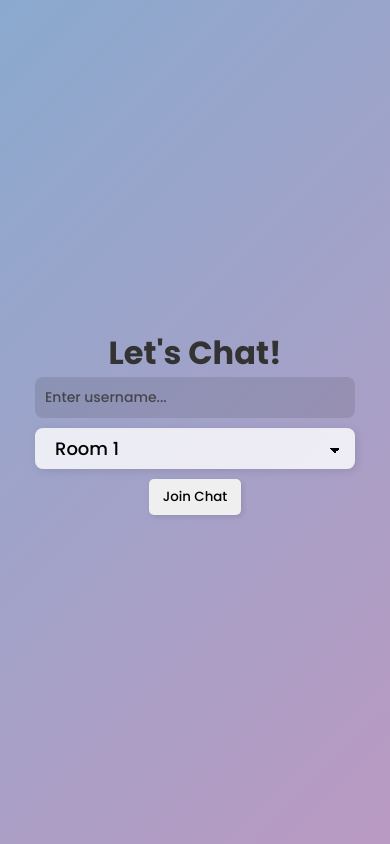
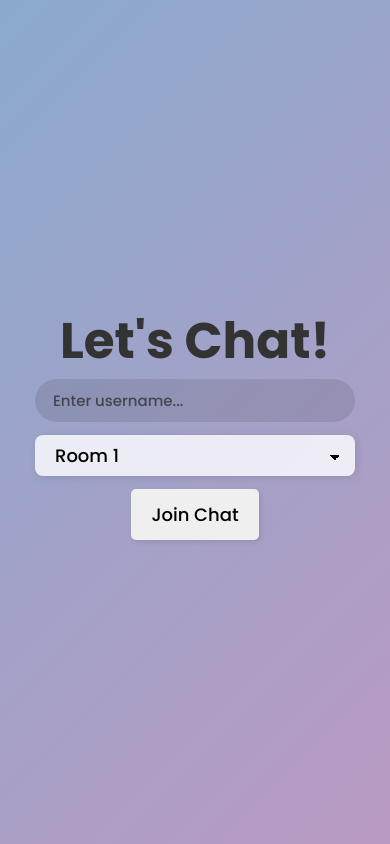
Before and after one commit to csabbah/realtime-chat-app, a Node server app: page / in a window 390 px wide. Run offline with Node 20, Linux system fonts and the light colour scheme; some libraries are stand-ins or nearby versions.

Commit message:
Updated CSS for input, button and h1 elements

```diff
--- a/Public/css/style.css
+++ b/Public/css/style.css
@@ -1,10 +1,10 @@
 @font-face {
   font-family: 'PoppinsHeader';
-  src: url('../public/Fonts/Poppins/Poppins-Bold.ttf');
+  src: url('./Fonts/Poppins/Poppins-Bold.ttf');
 }
 @font-face {
   font-family: 'PoppinsBody';
-  src: url('../public/Fonts/Poppins/Poppins-Medium.ttf');
+  src: url('./Fonts/Poppins/Poppins-Medium.ttf');
 }
 
 body {
@@ -61,7 +61,6 @@ textarea::placeholder {
   opacity: 0.8;
 }
 
-input,
 textarea,
 select {
   font-size: 18px;
@@ -72,6 +71,17 @@ select {
   border: none;
   border-radius: 8px;
 }
+
+input {
+  font-size: 18px;
+  resize: none;
+  color: black;
+  width: 80vw;
+  padding: 10px 18px;
+  border: none;
+  border-radius: 50px;
+}
+
 input,
 textarea {
   background-color: rgba(0, 0, 0, 0.1);
@@ -103,9 +113,9 @@ button {
   box-shadow: 2px 2px 5px 0 rgba(0, 0, 0, 0.1);
 }
 
-/* #main-wrapper {
-  overflow: hidden;
-} */
+.join-container h1 {
+  font-size: 50px;
+}
 /* ------------- Homepage CSS */
 
 .join-container {
@@ -130,7 +140,7 @@ button {
 }
 
 .form-control select {
-  margin: 10px 0;
+  margin: 13px 0;
 }
 
 /* ------------- Chat page CSS */
@@ -265,14 +275,16 @@ button {
 .submit-btn {
   background-color: rgb(0, 162, 255);
   color: white;
-  padding: 11px 17px;
+  border-radius: 100px;
+  padding: 10px 15px;
+  margin-left: 5px;
+}
+.join-chat {
+  font-size: 18px;
+  padding: 12px 20px;
 }
 
 @media (max-width: 700px) {
-  .submit-btn {
-    padding: 7px 15px;
-  }
-
   #empty {
     display: none;
   }
@@ -281,13 +293,13 @@ button {
   }
 
   input {
-    font-size: 14px;
+    font-size: 15px;
     resize: none;
     color: black;
     width: 80vw;
-    padding: 10px 10px;
+    padding: 10px 18px;
     border: none;
-    border-radius: 8px;
+    border-radius: 50px;
   }
 
   button {
--- a/views/homepage.handlebars
+++ b/views/homepage.handlebars
@@ -18,7 +18,7 @@
           <option value='Room 3'>Room 3</option>
         </select>
       </div>
-      <button type='submit' class='btn'>Join Chat</button>
+      <button type='submit' class='btn join-chat'>Join Chat</button>
     </form>
   </main>
 </div>
```
